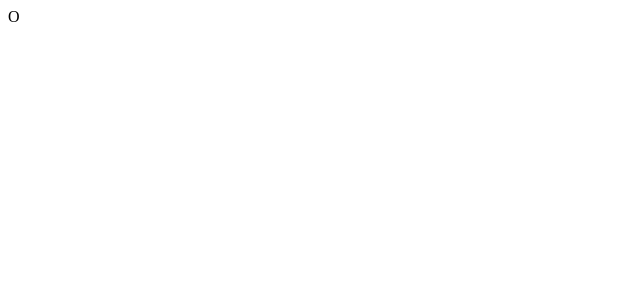
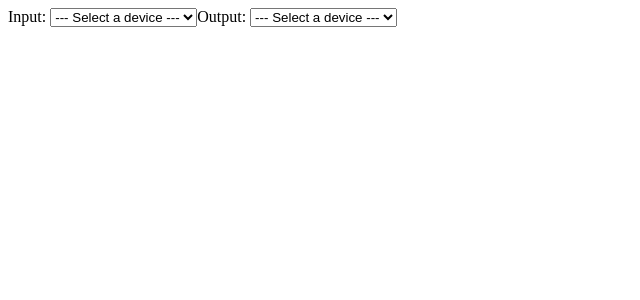
Before and after one commit to netalkGB/sc55-capital-fallback-emulation2, a React (Vite) app: page / in a window 1280 px wide. Shown: the top 300 px of the page, without its empty margins (0-640 px from the left). Built offline with nearby package versions, Linux system fonts and the light colour scheme.

Commit message:
MIDI InputとMIDI Outputの選択をできるようにした

```diff
--- a/src/App.tsx
+++ b/src/App.tsx
@@ -1,12 +1,169 @@
-import React from 'react'
+import React, { useEffect, useReducer } from 'react'
 import './App.css'
 
+interface State {
+  midiInputs: Array<[string, WebMidi.MIDIInput]> | null
+  midiOutputs: Array<[string, WebMidi.MIDIOutput]> | null
+  activeMidiInput: WebMidi.MIDIInput | null
+  activeMidiOutput: WebMidi.MIDIOutput | null
+  force55Map: boolean
+}
+
+type Action = | {
+  type: 'setMidiInputs'
+  payload: Array<[string, WebMidi.MIDIInput]> | null
+} | {
+  type: 'setMidiOutputs'
+  payload: Array<[string, WebMidi.MIDIOutput]> | null
+} | {
+  type: 'setActiveMidiInput'
+  payload: WebMidi.MIDIInput | null
+} | {
+  type: 'setActiveMidiOutput'
+  payload: WebMidi.MIDIOutput | null
+} | {
+  type: 'toggleForce55Map'
+  payload: boolean
+}
+
+const initialState = {
+  midiInputs: null,
+  midiOutputs: null,
+  activeMidiInput: null,
+  activeMidiOutput: null,
+  force55Map: false
+}
+
+const reducer = (state: State, action: Action): State => {
+  switch (action.type) {
+    case 'setMidiInputs':
+      return {
+        ...state,
+        midiInputs: action.payload
+      }
+    case 'setMidiOutputs':
+      return {
+        ...state,
+        midiOutputs: action.payload
+      }
+    case 'setActiveMidiInput':
+      return {
+        ...state,
+        activeMidiInput: action.payload
+      }
+    case 'setActiveMidiOutput':
+      return {
+        ...state,
+        activeMidiOutput: action.payload
+      }
+    case 'toggleForce55Map':
+      return {
+        ...state,
+        force55Map: action.payload
+      }
+    default:
+      return state
+  }
+}
+
 function App (): React.ReactNode {
+  const [state, dispatch] = useReducer(reducer, initialState)
+
+  let first = true
+  useEffect(() => {
+    if (first) {
+      first = false
+      onLoad()
+    }
+  }, [])
+
+  function onLoad (): void {
+    console.log('onLoad')
+
+    if (navigator.requestMIDIAccess === undefined) {
+      alert('Web MIDI API not supported')
+      return
+    }
+
+    const onMIDISuccess = (midiAccess: WebMidi.MIDIAccess): void => {
+      const inputs = []
+      for (const entry of midiAccess.inputs) {
+        inputs.push(entry)
+      }
+      dispatch({ type: 'setMidiInputs', payload: inputs })
+      const outputs = []
+      for (const entry of midiAccess.outputs) {
+        outputs.push(entry)
+      }
+      dispatch({ type: 'setMidiOutputs', payload: outputs })
+    }
+    const onMIDIFailure = (): void => {
+      alert('MIDI Access failure')
+    }
+
+    navigator.requestMIDIAccess({ sysex: true })
+      .then(onMIDISuccess, onMIDIFailure)
+  }
+
   return (
     <>
-      O
+      <label>Input:&nbsp;</label>
+      <MidiInputDevicesSelector devices={state.midiInputs} activeDevice={state.activeMidiInput}
+                                onChangeActiveDevice={(device: WebMidi.MIDIInput) => {
+                                  dispatch({ type: 'setActiveMidiInput', payload: device })
+                                }}/>
+
+      <label>Output:&nbsp;</label>
+      <MidiOutputDevicesSelector devices={state.midiOutputs} activeDevice={state.activeMidiOutput}
+                                onChangeActiveDevice={(device: WebMidi.MIDIOutput) => {
+                                  dispatch({ type: 'setActiveMidiOutput', payload: device })
+                                }}/>
     </>
   )
 }
 
+interface MidiInputDevicesSelectorProps {
+  devices: Array<[string, WebMidi.MIDIInput]> | null
+  activeDevice: WebMidi.MIDIInput | null
+  onChangeActiveDevice: (device: WebMidi.MIDIInput) => void
+}
+
+function MidiInputDevicesSelector ({ devices, activeDevice, onChangeActiveDevice }: MidiInputDevicesSelectorProps): React.ReactNode {
+  return MIDIDevicesSelector({ devices, activeDevice, onChangeActiveDevice: (device) => { onChangeActiveDevice(device as WebMidi.MIDIInput) } })
+}
+
+interface MidiOutputDevicesSelectorProps {
+  devices: Array<[string, WebMidi.MIDIOutput]> | null
+  activeDevice: WebMidi.MIDIOutput | null
+  onChangeActiveDevice: (device: WebMidi.MIDIOutput) => void
+}
+
+function MidiOutputDevicesSelector ({ devices, activeDevice, onChangeActiveDevice }: MidiOutputDevicesSelectorProps): React.ReactNode {
+  return MIDIDevicesSelector({ devices, activeDevice, onChangeActiveDevice: (device) => { onChangeActiveDevice(device as WebMidi.MIDIOutput) } })
+}
+
+interface MidiDevicesSelectorProps {
+  devices: Array<[string, WebMidi.MIDIOutput]> | Array<[string, WebMidi.MIDIInput]> | null
+  activeDevice: WebMidi.MIDIOutput | WebMidi.MIDIInput | null
+  onChangeActiveDevice: (device: WebMidi.MIDIOutput | WebMidi.MIDIInput | null) => void
+}
+
+function MIDIDevicesSelector ({ devices, activeDevice, onChangeActiveDevice }: MidiDevicesSelectorProps): React.ReactNode {
+  return (
+    <>
+      <select value={activeDevice?.id ?? ''} onChange={handleChangeSelect}>
+        <option value=''>--- Select a device ---</option>
+        {devices?.map(([id, device]) => (
+          <option key={id} value={id}>{device.name}</option>
+        ))}
+      </select>
+    </>
+  )
+  function handleChangeSelect (event: React.ChangeEvent<HTMLSelectElement>): void {
+    const selectedId = event.target.value
+    const device = devices?.find(([id, _device]) => id === selectedId)?.[1]
+    onChangeActiveDevice(device ?? null)
+  }
+}
+
 export default App
```
